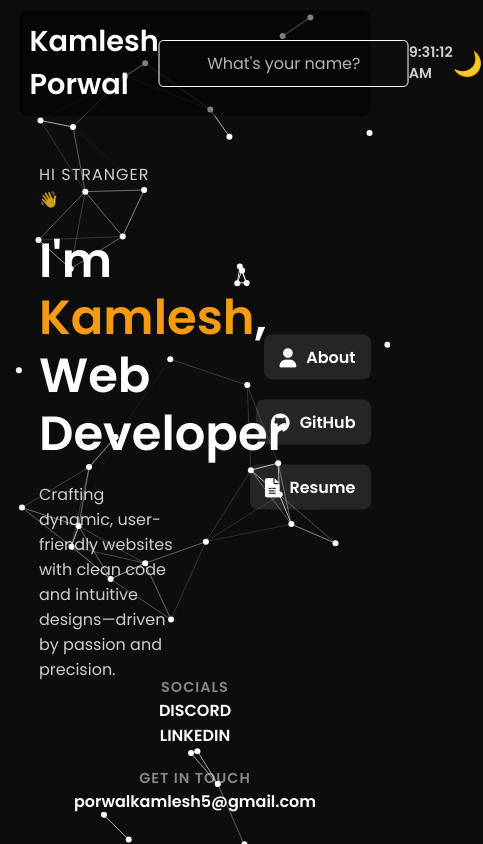
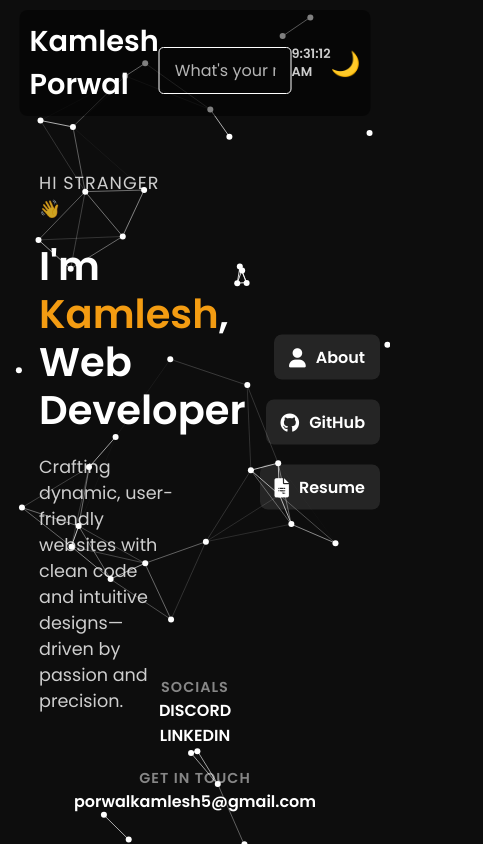
Before and after one commit to kamleshp214/kamleshp214.github.io, a plain HTML site: page index.html in a window 390 px wide. Shown: the whole page, 483 px wide, since content can reach past the window. Drawn offline with nearby package versions, Linux system fonts and the light colour scheme.

Commit message:
Update style.css

```diff
--- a/style.css
+++ b/style.css
@@ -1,10 +1,10 @@
-@import url('https://fonts.googleapis.com/css2?family=Poppins:wght@300;400;600&display=swap');
+@import url("https://fonts.googleapis.com/css2?family=Poppins:wght@300;400;600&display=swap");
 
 * {
   margin: 0;
   padding: 0;
   box-sizing: border-box;
-    font-family: 'Poppins', sans-serif;
+  font-family: "Poppins", sans-serif;
   transition: all 0.3s ease-in-out;
 }
 
@@ -209,12 +209,14 @@ body.light-mode .folder:hover {
   max-width: 900px;
 }
 
-.socials, .contact {
+.socials,
+.contact {
   display: flex;
   flex-direction: column;
 }
 
-.social-title, .contact-title {
+.social-title,
+.contact-title {
   font-size: 0.9rem;
   color: rgba(255, 255, 255, 0.5);
   text-transform: uppercase;
@@ -223,13 +225,15 @@ body.light-mode .folder:hover {
 }
 
 /* Social & Contact Links */
-.socials a, .contact a {
+.socials a,
+.contact a {
   text-decoration: none;
   color: white;
   font-weight: bold;
 }
 
-.socials a:hover, .contact a:hover {
+.socials a:hover,
+.contact a:hover {
   text-decoration: underline;
 }
 
@@ -343,3 +347,102 @@ body.light-mode .folder i {
 body.light-mode .folder-link {
   color: black;
 }
+/* Mobile Screens (max-width: 768px) */
+@media (max-width: 768px) {
+  /* General Layout Fix */
+  body {
+    overflow: auto; /* Allow scrolling on smaller screens */
+    padding: 0 10px; /* Add some padding to the left and right */
+  }
+
+  /* Sidebar */
+  .sidebar {
+    position: fixed; /* Fix the sidebar to the right */
+    right: 10px; /* Add space from the right edge */
+    top: 50%; /* Position vertically centered */
+    transform: translateY(-50%); /* Center it vertically */
+    flex-direction: column;
+    gap: 20px; /* Space between the folders */
+    z-index: 1000; /* Make sure it's above other content */
+    display: flex; /* Ensure the sidebar is displayed */
+    align-items: flex-end; /* Align items to the right */
+    max-width: 100%; /* Ensure it doesn't overflow */
+  }
+
+  /* Folder Styling */
+  .folder {
+    display: flex;
+    align-items: center;
+    gap: 10px; /* Add space between icon and text */
+    background: rgba(255, 255, 255, 0.1); /* Semi-transparent background */
+    padding: 10px 15px;
+    border-radius: 8px;
+    font-size: 1rem;
+    cursor: pointer;
+    transition: background 0.3s ease-in-out;
+  }
+
+  .folder:hover {
+    background: rgba(255, 255, 255, 0.2); /* Light hover effect */
+  }
+
+  /* Folder Icon */
+  .folder i {
+    font-size: 1.2rem; /* Slightly bigger icon size */
+    color: white; /* Default icon color */
+  }
+
+  /* Folder Link */
+  .folder-link {
+    text-decoration: none;
+    color: white;
+    font-weight: bold;
+  }
+
+  .folder-link:hover {
+    text-decoration: underline; /* Underline on hover */
+  }
+
+  /* Time and Name Input Section */
+  #nameInput {
+    width: 100%; /* Full width on mobile */
+    max-width: 250px; /* Prevent stretching too much */
+    font-size: 1rem; /* Adjust font size */
+    margin-top: 15px; /* Add margin to prevent overlap */
+  }
+
+  .time {
+    font-size: 0.8rem; /* Adjust font size for mobile */
+    opacity: 0.8;
+  }
+
+  /* Hero Section Adjustments */
+  .hero-section {
+    display: flex;
+    flex-direction: column;
+    justify-content: center;
+    align-items: flex-start; /* Align content to the left */
+    height: auto; /* Adjust height to fit content */
+    text-align: left; /* Ensure text aligns left */
+    padding-left: 5%; /* Adjust spacing from the left */
+    margin-top: 20px; /* Adjust to prevent overlap */
+    width: 100%;
+  }
+
+  .greeting,
+  .hero-text,
+  .tagline {
+    text-align: left; /* Apply left alignment to all elements */
+    font-size: 1.1rem; /* Slightly smaller font for mobile */
+  }
+
+  .hero-text {
+    font-size: 2.5rem; /* Adjusted for mobile */
+  }
+
+  /* Light Mode Fix for Inputs */
+  body.light-mode #nameInput {
+    border: 1px solid black;
+    color: black;
+  }
+}
```
Lines whose indentation alone changed are shown as unchanged.
